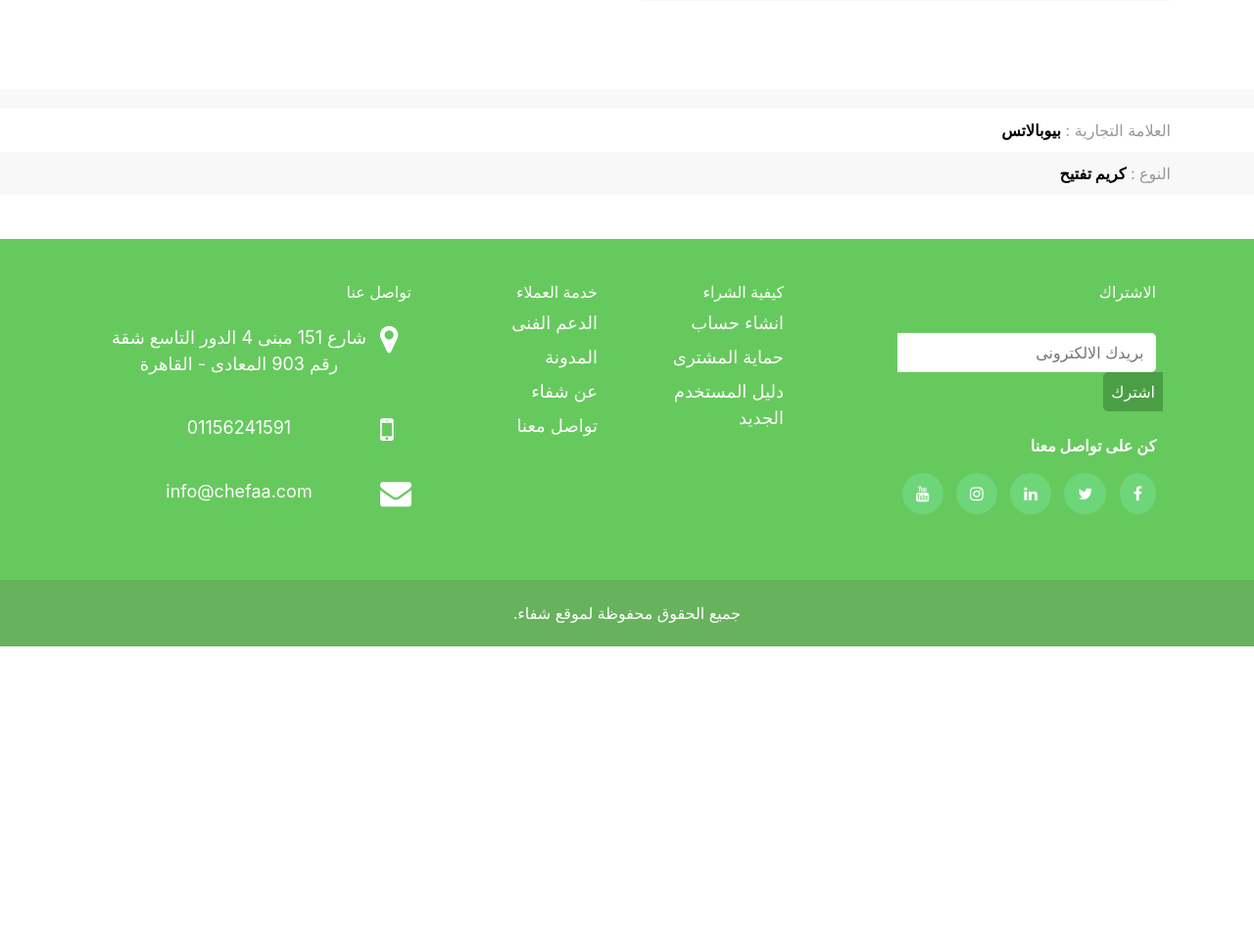
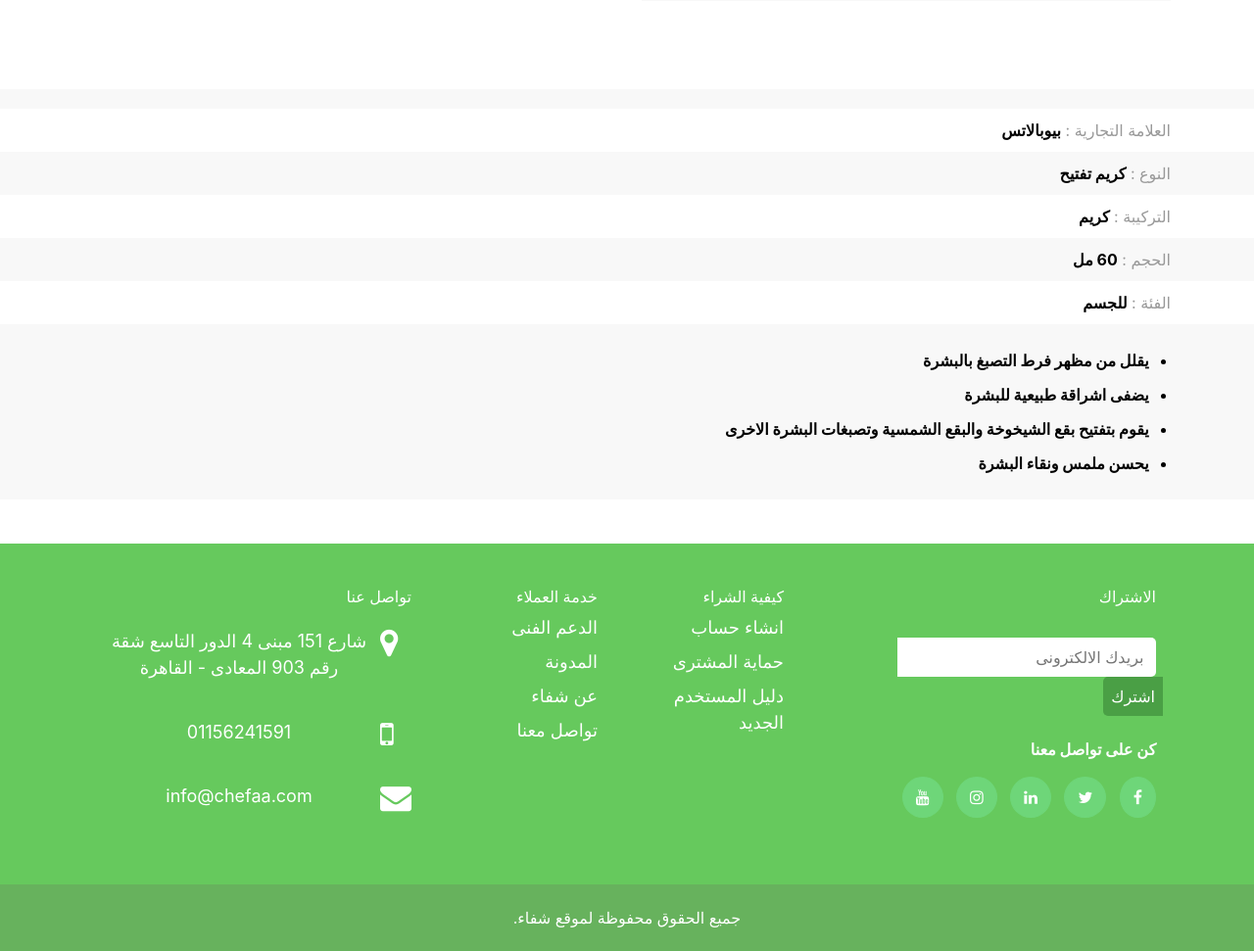
Before and after one commit to Hesham124/chefaa_store, a PHP site: page /single_product.php in a window 1280 px wide. Shown: the part 743-1714 px from the top of the page at 98% size. Before the commit the page ends 1403 px from the top, so only its background shows below. Run offline with PHP 8.4, Linux system fonts and the light colour scheme.

Commit message:
add product details

```diff
--- a/css/single_product.css
+++ b/css/single_product.css
@@ -115,9 +115,9 @@
      text-align : right
  }
 
-  #single_product_details .trade_mark .trade_mark_content span { font-weight : bold ; color : #000}
+#single_product_details .trade_mark .trade_mark_content span { font-weight : bold ; color : #000}
 
-  #single_product_details .type {
+#single_product_details .type {
     padding : 10px 0;
     color : #999;
     background-color : #F8F8F8;
@@ -126,4 +126,47 @@
 
  #single_product_details .type .type_content span { font-weight : bold ; color : #000}
 
+ #single_product_details .composition {
+    padding : 10px 0;
+    color : #999;
+    text-align : right
+}
+
+ #single_product_details .composition .composition_content span { font-weight : bold ; color : #000}
+
+ #single_product_details .size {
+    padding : 10px 0;
+    color : #999;
+    background-color : #F8F8F8;
+    text-align : right
+}
+
+ #single_product_details .size .size_content span { font-weight : bold ; color : #000}
+
+ #single_product_details .category {
+    padding : 10px 0;
+    color : #999;
+    text-align : right
+}
+
+ #single_product_details .category .category_content span { font-weight : bold ; color : #000}
+
+ #single_product_details .product_details {
+    padding : 25px 0;
+    background-color : #F8F8F8;
+}
+
+#single_product_details .product_details ul { list-style-type : disc !important ; margin-right : 2% }
+
+#single_product_details .product_details ul li {
+    text-align : right;
+    direction : rtl;
+    font-weight : bold;
+    color : #000;
+    margin-bottom : 1%
+}
+
+#single_product_details .product_details ul li:nth-child(4) { margin-bottom : 0 }
+
+
 /* End CSS Code */
--- a/single_product.php
+++ b/single_product.php
@@ -78,6 +78,63 @@
       </div>
     </div>
     <!-- End Product Type -->
+    <!-- Start Product Composition -->
+    <div class = "composition" >
+       <div class = "container" >
+           <div class = "row" >
+               <div class = "col-lg-12" >
+                 <div class = "composition_content" >
+                     التركيبة : <span> كريم  </span>
+                 </div>
+               </div>
+           </div>
+      </div>
+    </div>
+    <!-- End Product Composition -->
+    <!-- Start Product Size -->
+    <div class = "size" >
+       <div class = "container" >
+           <div class = "row" >
+               <div class = "col-lg-12" >
+                 <div class = "size_content" >
+                     الحجم : <span> 60 مل   </span>
+                 </div>
+               </div>
+           </div>
+      </div>
+    </div>
+    <!-- End Product Size -->
+    <!-- Start Product Category -->
+    <div class = "category" >
+       <div class = "container" >
+           <div class = "row" >
+               <div class = "col-lg-12" >
+                 <div class = "category_content" >
+                     الفئة : <span>  للجسم </span>
+                 </div>
+               </div>
+           </div>
+      </div>
+    </div>
+    <!-- End Product Category -->
+    <!-- Start Product Details -->
+    <div class = "product_details" >
+        <div class = "container" >
+            <div class = "row" >
+                <div class = "col-lg-12" >
+                    <div class = "product_details_content" >
+                        <ul>
+                            <li> يقلل من مظهر فرط التصبغ بالبشرة  </li>
+                            <li> يضفى اشراقة طبيعية للبشرة </li>
+                            <li> يقوم بتفتيح بقع الشيخوخة والبقع الشمسية وتصبغات البشرة الاخرى </li>
+                            <li> يحسن ملمس ونقاء البشرة </li>
+                        </ul>
+                    </div>
+                </div>
+            </div>
+        </div>
+    </div>
+    <!-- End Product Details  -->
 </section>
 
 <!-- End Single Product Page -->
```
